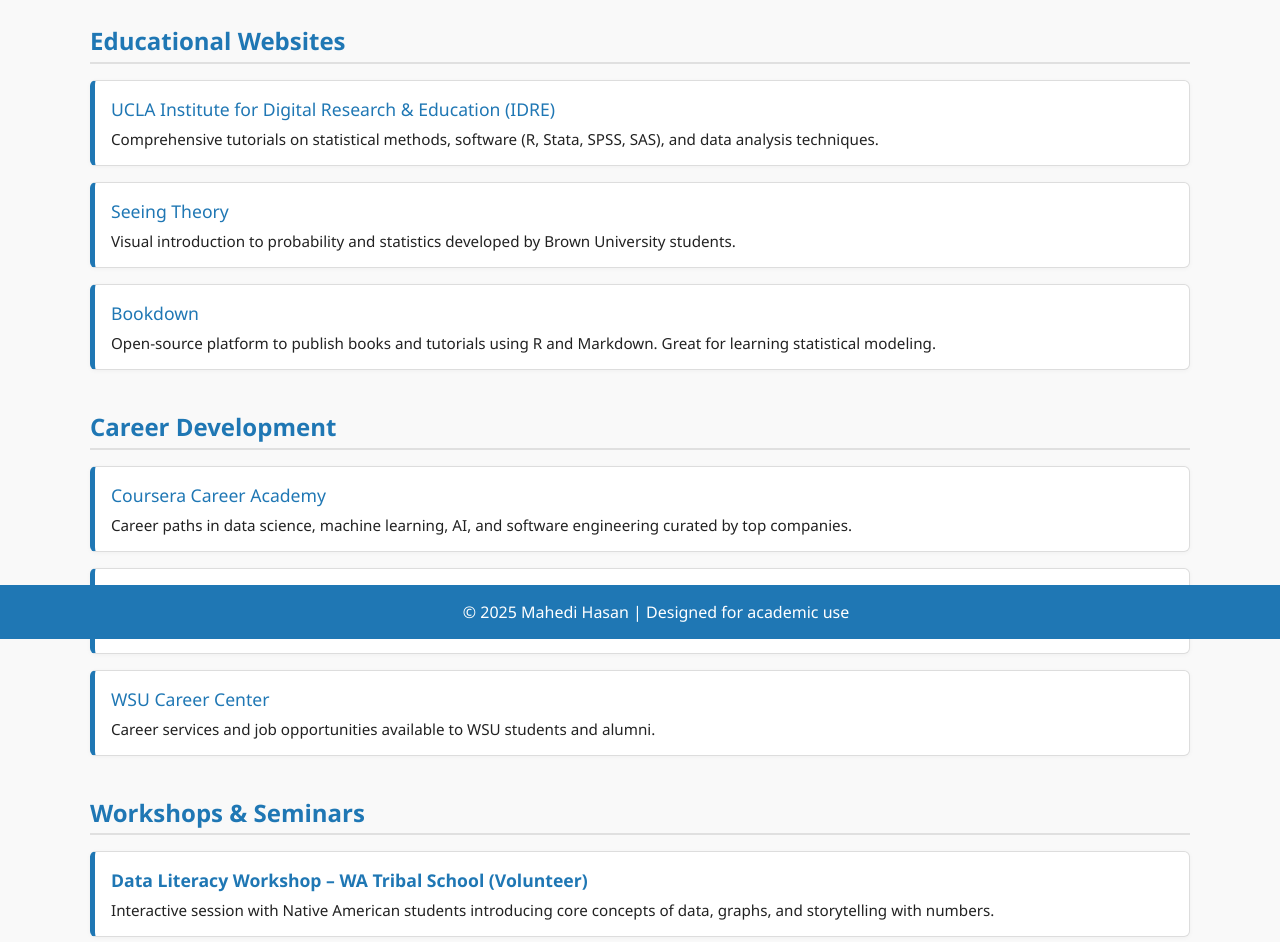
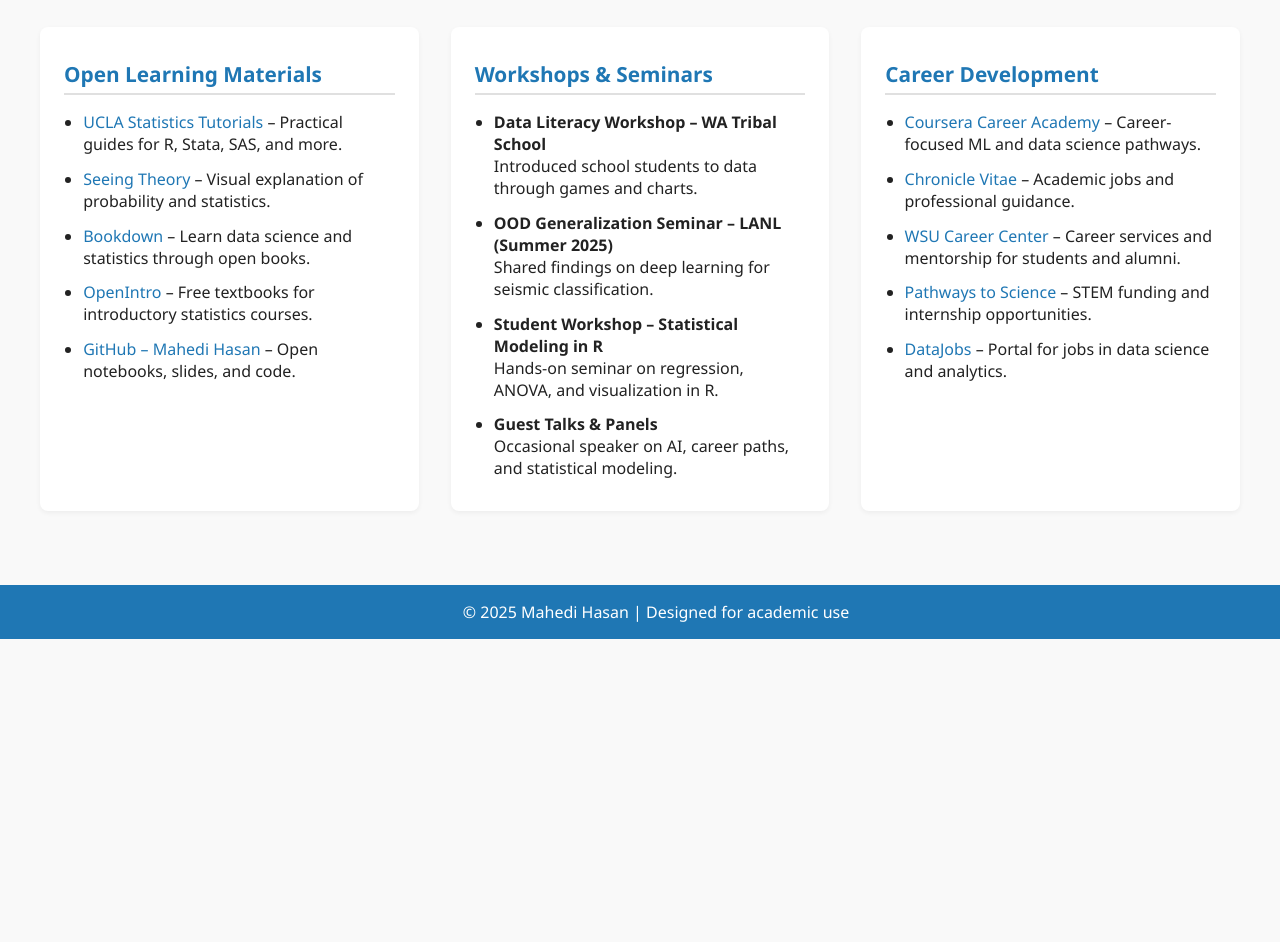
Before and after one commit to mahedihasanstat/mahedihasanstat.github.io, a plain HTML site: page resources.html in a window 1280 px wide. Shown: the part 161-1103 px from the top of the page. After the commit the page ends 800 px from the top, so only its background shows below. Drawn offline with Linux system fonts and the light colour scheme.

Commit message:
Update resources.html

```diff
--- a/resources.html
+++ b/resources.html
@@ -40,58 +40,52 @@
       text-decoration: underline;
     }
 
-    .container {
-      max-width: 1100px;
-      margin: 2rem auto;
-      padding: 0 1.5rem;
+    h1 {
+      text-align: center;
+      color: #1f77b4;
+      font-size: 2rem;
     }
 
-    h1 {
-      font-size: 2rem;
-      color: #1f77b4;
-      margin-top: 0;
+    .container {
+      display: grid;
+      grid-template-columns: repeat(auto-fit, minmax(280px, 1fr));
+      gap: 2rem;
+      padding: 2rem;
+      max-width: 1200px;
+      margin: auto;
     }
 
-    .section {
-      margin-top: 2.5rem;
+    section {
+      background-color: white;
+      border-radius: 8px;
+      padding: 1rem 1.5rem;
+      box-shadow: 0 2px 5px rgba(0,0,0,0.05);
     }
 
-    .section h2 {
-      font-size: 1.5rem;
+    section h2 {
+      font-size: 1.3rem;
       color: #1f77b4;
       border-bottom: 2px solid #e0e0e0;
       padding-bottom: 0.3rem;
       margin-bottom: 1rem;
     }
 
-    .card {
-      background: white;
-      border: 1px solid #ddd;
-      border-left: 5px solid #1f77b4;
-      padding: 1rem;
-      margin-bottom: 1rem;
-      border-radius: 6px;
-      box-shadow: 0 1px 5px rgba(0, 0, 0, 0.04);
+    section ul {
+      list-style-type: disc;
+      padding-left: 1.2rem;
     }
 
-    .card h3 {
-      margin: 0;
-      font-size: 1.1rem;
-      color: #1f77b4;
+    section li {
+      margin-bottom: 0.8rem;
     }
 
-    .card p {
-      margin: 0.5rem 0 0 0;
-      font-size: 0.95rem;
+    section a {
+      color: #1f77b4;
+      font-weight: 500;
+      text-decoration: none;
     }
 
-    .card a {
-      color: #1f77b4;
-      text-decoration: none;
-      font-weight: 500;
-    }
-
-    .card a:hover {
+    section a:hover {
       text-decoration: underline;
     }
 
@@ -113,17 +107,18 @@
 
       .container {
         padding: 1rem;
+        grid-template-columns: 1fr;
       }
 
-      h1, .section h2 {
-        text-align: center;
+      h1 {
+        font-size: 1.6rem;
       }
     }
   </style>
 </head>
 <body>
 
-  <!-- Top Navigation -->
+  <!-- Navigation -->
   <nav>
     <a href="index.html">Home</a>
     <a href="research.html">Research</a>
@@ -131,84 +126,47 @@
     <a href="resources.html">Open Resources</a>
   </nav>
 
-  <!-- Main Content -->
+  <!-- Page Title -->
+  <h1>Open Resources</h1>
+
+  <!-- 3-Column Layout -->
   <div class="container">
-    <h1>Open Resources</h1>
 
-    <!-- Educational Websites -->
-    <div class="section">
-      <h2>Educational Websites</h2>
+    <!-- Left Column: Open Learning Materials -->
+    <section>
+      <h2>Open Learning Materials</h2>
+      <ul>
+        <li><a href="https://stats.idre.ucla.edu/" target="_blank">UCLA Statistics Tutorials</a> – Practical guides for R, Stata, SAS, and more.</li>
+        <li><a href="https://seeing-theory.brown.edu/" target="_blank">Seeing Theory</a> – Visual explanation of probability and statistics.</li>
+        <li><a href="https://bookdown.org/" target="_blank">Bookdown</a> – Learn data science and statistics through open books.</li>
+        <li><a href="https://openintro.org" target="_blank">OpenIntro</a> – Free textbooks for introductory statistics courses.</li>
+        <li><a href="https://github.com/mahedihasanstat" target="_blank">GitHub – Mahedi Hasan</a> – Open notebooks, slides, and code.</li>
+      </ul>
+    </section>
 
-      <div class="card">
-        <h3><a href="https://stats.idre.ucla.edu" target="_blank">UCLA Institute for Digital Research & Education (IDRE)</a></h3>
-        <p>Comprehensive tutorials on statistical methods, software (R, Stata, SPSS, SAS), and data analysis techniques.</p>
-      </div>
+    <!-- Center Column: Workshops & Seminars -->
+    <section>
+      <h2>Workshops & Seminars</h2>
+      <ul>
+        <li><strong>Data Literacy Workshop – WA Tribal School</strong><br>Introduced school students to data through games and charts.</li>
+        <li><strong>OOD Generalization Seminar – LANL (Summer 2025)</strong><br>Shared findings on deep learning for seismic classification.</li>
+        <li><strong>Student Workshop – Statistical Modeling in R</strong><br>Hands-on seminar on regression, ANOVA, and visualization in R.</li>
+        <li><strong>Guest Talks & Panels</strong><br>Occasional speaker on AI, career paths, and statistical modeling.</li>
+      </ul>
+    </section>
 
-      <div class="card">
-        <h3><a href="https://seeing-theory.brown.edu/" target="_blank">Seeing Theory</a></h3>
-        <p>Visual introduction to probability and statistics developed by Brown University students.</p>
-      </div>
+    <!-- Right Column: Career Development -->
+    <section>
+      <h2>Career Development</h2>
+      <ul>
+        <li><a href="https://www.coursera.org/career-academy" target="_blank">Coursera Career Academy</a> – Career-focused ML and data science pathways.</li>
+        <li><a href="https://chroniclevitae.com/job_search/new" target="_blank">Chronicle Vitae</a> – Academic jobs and professional guidance.</li>
+        <li><a href="https://careercenter.wsu.edu/" target="_blank">WSU Career Center</a> – Career services and mentorship for students and alumni.</li>
+        <li><a href="https://www.pathwaystoscience.org/" target="_blank">Pathways to Science</a> – STEM funding and internship opportunities.</li>
+        <li><a href="https://datajobs.com/" target="_blank">DataJobs</a> – Portal for jobs in data science and analytics.</li>
+      </ul>
+    </section>
 
-      <div class="card">
-        <h3><a href="https://bookdown.org/" target="_blank">Bookdown</a></h3>
-        <p>Open-source platform to publish books and tutorials using R and Markdown. Great for learning statistical modeling.</p>
-      </div>
-    </div>
-
-    <!-- Career Resources -->
-    <div class="section">
-      <h2>Career Development</h2>
-
-      <div class="card">
-        <h3><a href="https://www.coursera.org/career-academy" target="_blank">Coursera Career Academy</a></h3>
-        <p>Career paths in data science, machine learning, AI, and software engineering curated by top companies.</p>
-      </div>
-
-      <div class="card">
-        <h3><a href="https://chroniclevitae.com/job_search/new" target="_blank">Chronicle Vitae – Academic Jobs</a></h3>
-        <p>Academic job board and career resources for graduate students, postdocs, and early-career researchers.</p>
-      </div>
-
-      <div class="card">
-        <h3><a href="https://careercenter.wsu.edu/" target="_blank">WSU Career Center</a></h3>
-        <p>Career services and job opportunities available to WSU students and alumni.</p>
-      </div>
-    </div>
-
-    <!-- Workshops & Seminars -->
-    <div class="section">
-      <h2>Workshops & Seminars</h2>
-
-      <div class="card">
-        <h3>Data Literacy Workshop – WA Tribal School (Volunteer)</h3>
-        <p>Interactive session with Native American students introducing core concepts of data, graphs, and storytelling with numbers.</p>
-      </div>
-
-      <div class="card">
-        <h3>Summer Seminar on Out-of-Distribution Generalization – Los Alamos National Lab</h3>
-        <p>Conducted presentations and collaborative coding exercises on deep learning generalization strategies using seismic waveform data.</p>
-      </div>
-
-      <div class="card">
-        <h3>Student Workshop – Statistical Modeling in R</h3>
-        <p>Hands-on workshop for undergraduate students to apply linear regression, ANOVA, and mixed models in R.</p>
-      </div>
-    </div>
-
-    <!-- Additional Learning Materials -->
-    <div class="section">
-      <h2>Open Learning Materials</h2>
-
-      <div class="card">
-        <h3><a href="https://openintro.org" target="_blank">OpenIntro Statistics</a></h3>
-        <p>Free, open-source statistics textbooks and labs with R and Python support.</p>
-      </div>
-
-      <div class="card">
-        <h3><a href="https://github.com/mahedihasanstat" target="_blank">GitHub – Mahedi Hasan</a></h3>
-        <p>My open-source projects, teaching repositories, and reproducible research code.</p>
-      </div>
-    </div>
   </div>
 
   <!-- Footer -->
```
